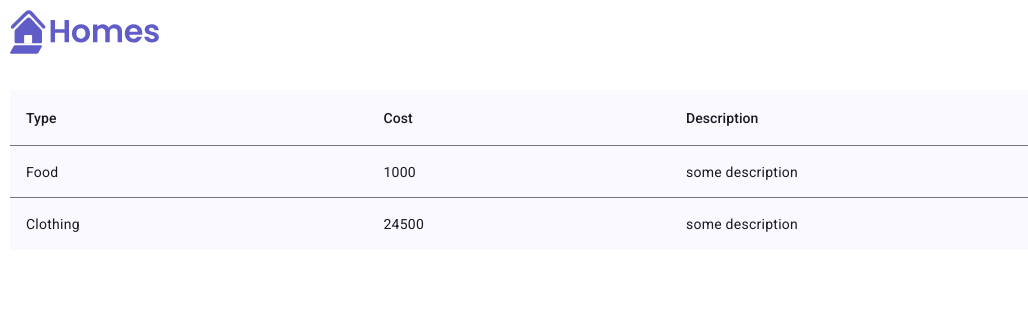
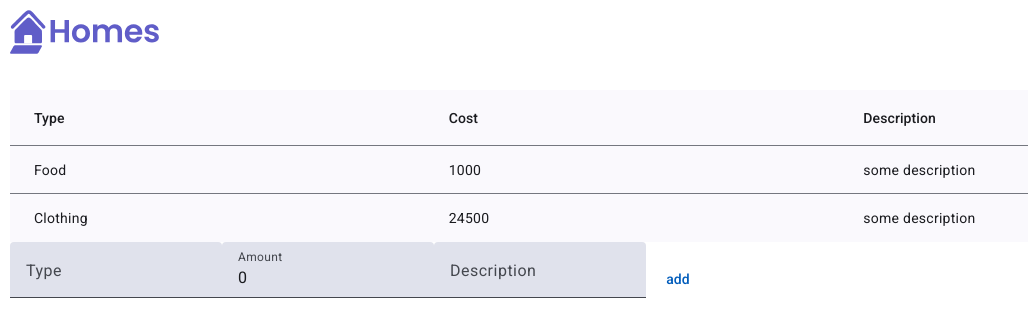
Before and after one commit to javierli0829/whatmeowmeow, an Angular app in the folder whatmeowmeow/: page / in a window 1280 px wide. Shown: the top 336 px of the page, without its empty margins (0-1028 px from the left). Built offline with nearby package versions, Linux system fonts and the light colour scheme.

Commit message:
add button feature

```diff
--- a/whatmeowmeow/src/app/app.component.html
+++ b/whatmeowmeow/src/app/app.component.html
@@ -1,6 +1,7 @@
 <main>
   <header class="brand-name">
     <img class="brand-logo" src="/assets/logo.svg" alt="logo" aria-hidden="true"/>
+    <title>{{title}}</title>
   </header>
   <section class="content">
     <app-home></app-home>
--- /dev/null
+++ b/whatmeowmeow/src/app/cost-table/cost-table.component.html
@@ -0,0 +1,40 @@
+<section>
+  <mat-table [dataSource]="dataSource">
+    <!--- Note that these columns can be defined in any order.
+          The actual rendered columns are set as a property on the row definition" -->
+
+    <!-- Position Column -->
+    <ng-container matColumnDef="type">
+      <mat-header-cell *matHeaderCellDef>Type</mat-header-cell>
+      <mat-cell *matCellDef="let element"> {{element.type}} </mat-cell>
+    </ng-container>
+
+    <!-- Name Column -->
+    <ng-container matColumnDef="cost">
+      <mat-header-cell *matHeaderCellDef>Cost</mat-header-cell>
+      <mat-cell *matCellDef="let element"> {{element.cost}} </mat-cell>
+    </ng-container>
+
+    <!-- Weight Column -->
+    <ng-container matColumnDef="description">
+      <mat-header-cell *matHeaderCellDef>Description</mat-header-cell>
+      <mat-cell *matCellDef="let element"> {{element.description}} </mat-cell>
+    </ng-container>
+
+    <mat-header-row *matHeaderRowDef="displayedColumns"></mat-header-row>
+    <mat-row *matRowDef="let row; columns: displayedColumns;"></mat-row>
+  </mat-table>
+  <mat-form-field>
+    <mat-label>Type</mat-label>
+    <input matInput [(ngModel)]="typeInput">
+  </mat-form-field>
+  <mat-form-field>
+    <mat-label>Amount</mat-label>
+    <input matInput [(ngModel)]="amountInput">
+  </mat-form-field>
+  <mat-form-field>
+    <mat-label>Description</mat-label>
+    <input matInput [(ngModel)]="descriptionInput">
+  </mat-form-field>
+  <button mat-button (click)="appendList(typeInput, amountInput, descriptionInput)">add</button>
+</section>
--- /dev/null
+++ b/whatmeowmeow/src/app/cost-table/cost-table.component.ts
@@ -0,0 +1,47 @@
+import { Component } from '@angular/core';
+import { MatTableModule, MatTableDataSource } from '@angular/material/table';
+import { MatButtonModule } from '@angular/material/button';
+import { MatInputModule } from '@angular/material/input';
+import { FormsModule } from '@angular/forms';
+
+interface CostTableElement {
+  type: string;
+  cost: number;
+  description: string;
+}
+
+var ELEMENT_DATA: CostTableElement[] = [
+  {type: 'Food', cost: 1000, description: 'some description'},
+  {type: 'Clothing', cost: 24500, description: 'some description'}
+];
+
+@Component({
+  selector: 'app-cost-table',
+  standalone: true,
+  imports: [MatTableModule, MatButtonModule, MatInputModule, FormsModule],
+  templateUrl: './cost-table.component.html',
+  styleUrl: './cost-table.component.css'
+})
+
+export class CostTableComponent {
+  ngOnInit(): void {
+    this.dataSource = new MatTableDataSource<CostTableElement>();
+    ELEMENT_DATA.forEach(data => {
+      this.dataSource.data.push(data);
+    })
+  }
+
+  appendList(type: string, cost: number, description: string): void{
+    this.dataSource.data.push({type, cost, description});
+    this.dataSource.data = this.dataSource.data;
+    this.typeInput = "";
+    this.amountInput = 0;
+    this.descriptionInput = "";
+  }
+
+  typeInput: string = "";
+  amountInput: number = 0;
+  descriptionInput: string = "";
+  dataSource = new MatTableDataSource<CostTableElement>();
+  displayedColumns: string[] = ['type', 'cost', 'description'];
+}
--- a/whatmeowmeow/src/app/home/home.component.html
+++ b/whatmeowmeow/src/app/home/home.component.html
@@ -1,27 +1,3 @@
 <section>
-  <table mat-table [dataSource]="dataSource">
-  <!--- Note that these columns can be defined in any order.
-        The actual rendered columns are set as a property on the row definition" -->
-
-  <!-- Position Column -->
-  <ng-container matColumnDef="type">
-    <th mat-header-cell *matHeaderCellDef>Type</th>
-    <td mat-cell *matCellDef="let element"> {{element.type}} </td>
-  </ng-container>
-
-  <!-- Name Column -->
-  <ng-container matColumnDef="cost">
-    <th mat-header-cell *matHeaderCellDef>Cost</th>
-    <td mat-cell *matCellDef="let element"> {{element.cost}} </td>
-  </ng-container>
-
-  <!-- Weight Column -->
-  <ng-container matColumnDef="description">
-    <th mat-header-cell *matHeaderCellDef>Description</th>
-    <td mat-cell *matCellDef="let element"> {{element.description}} </td>
-  </ng-container>
-
-  <tr mat-header-row *matHeaderRowDef="displayedColumns"></tr>
-  <tr mat-row *matRowDef="let row; columns: displayedColumns;"></tr>
-  </table>
+  <app-cost-table></app-cost-table>
 </section>
--- a/whatmeowmeow/src/app/home/home.component.ts
+++ b/whatmeowmeow/src/app/home/home.component.ts
@@ -1,26 +1,14 @@
 import { Component } from '@angular/core';
-import {MatTableModule} from '@angular/material/table';
-
-export interface PeriodicElement {
-  type: string;
-  cost: number;
-  description: string;
-}
-
-const ELEMENT_DATA: PeriodicElement[] = [
-  {type: 'Food', cost: 1000, description: 'some description'},
-  {type: 'Clothing', cost: 24500, description: 'some description'}
-];
+import { CostTableComponent } from '../cost-table/cost-table.component';
 
 @Component({
   selector: 'app-home',
   standalone: true,
-  imports: [MatTableModule],
+  imports: [CostTableComponent],
   templateUrl: './home.component.html' ,
   styleUrl: './home.component.css'
 })
 
 export class HomeComponent {
-  displayedColumns: string[] = ['type', 'cost', 'description'];
-  dataSource = ELEMENT_DATA;
+
 }
```
Also changed, not shown: whatmeowmeow/src/app/cost-table/cost-table.component.css (added).
